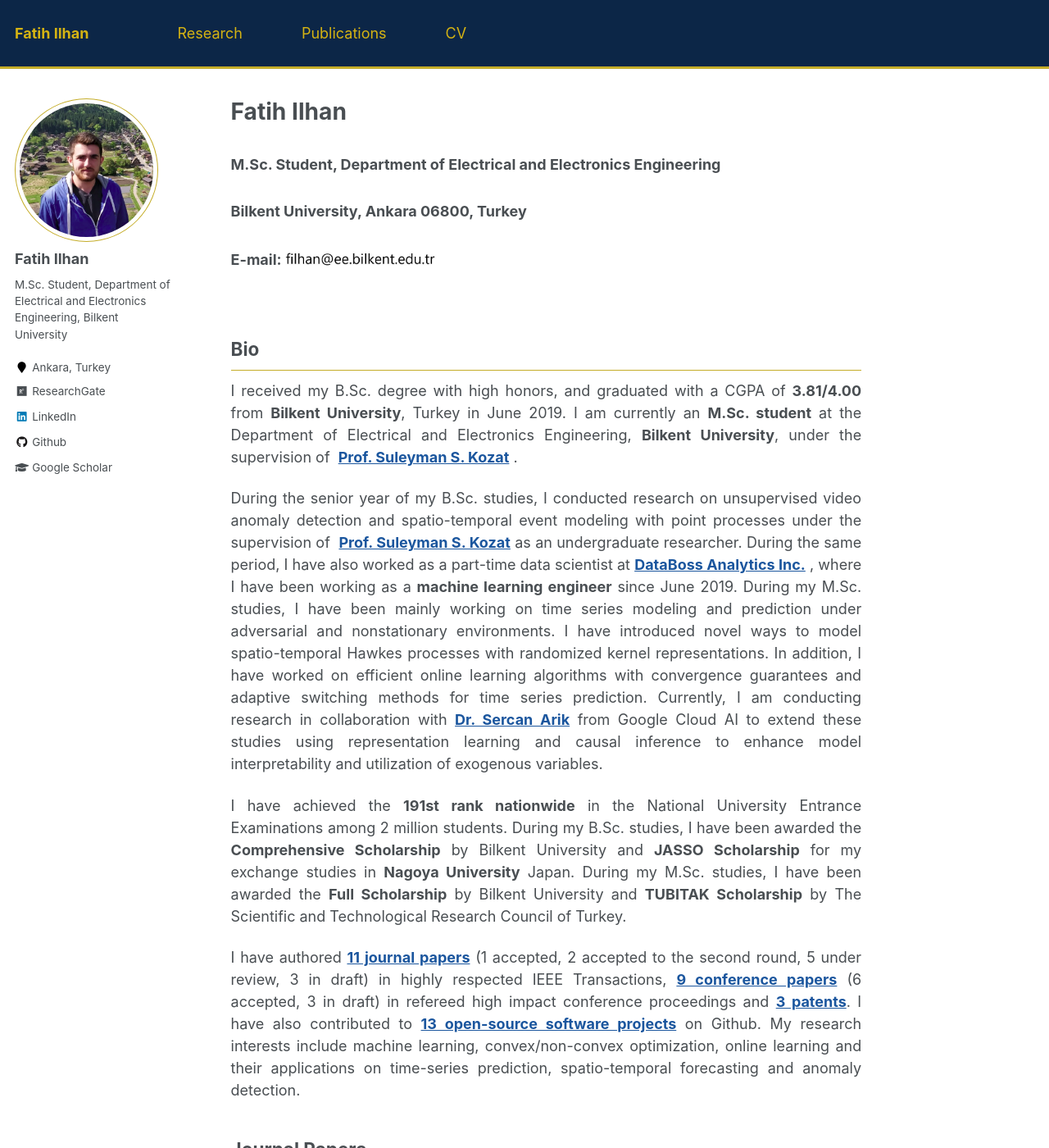
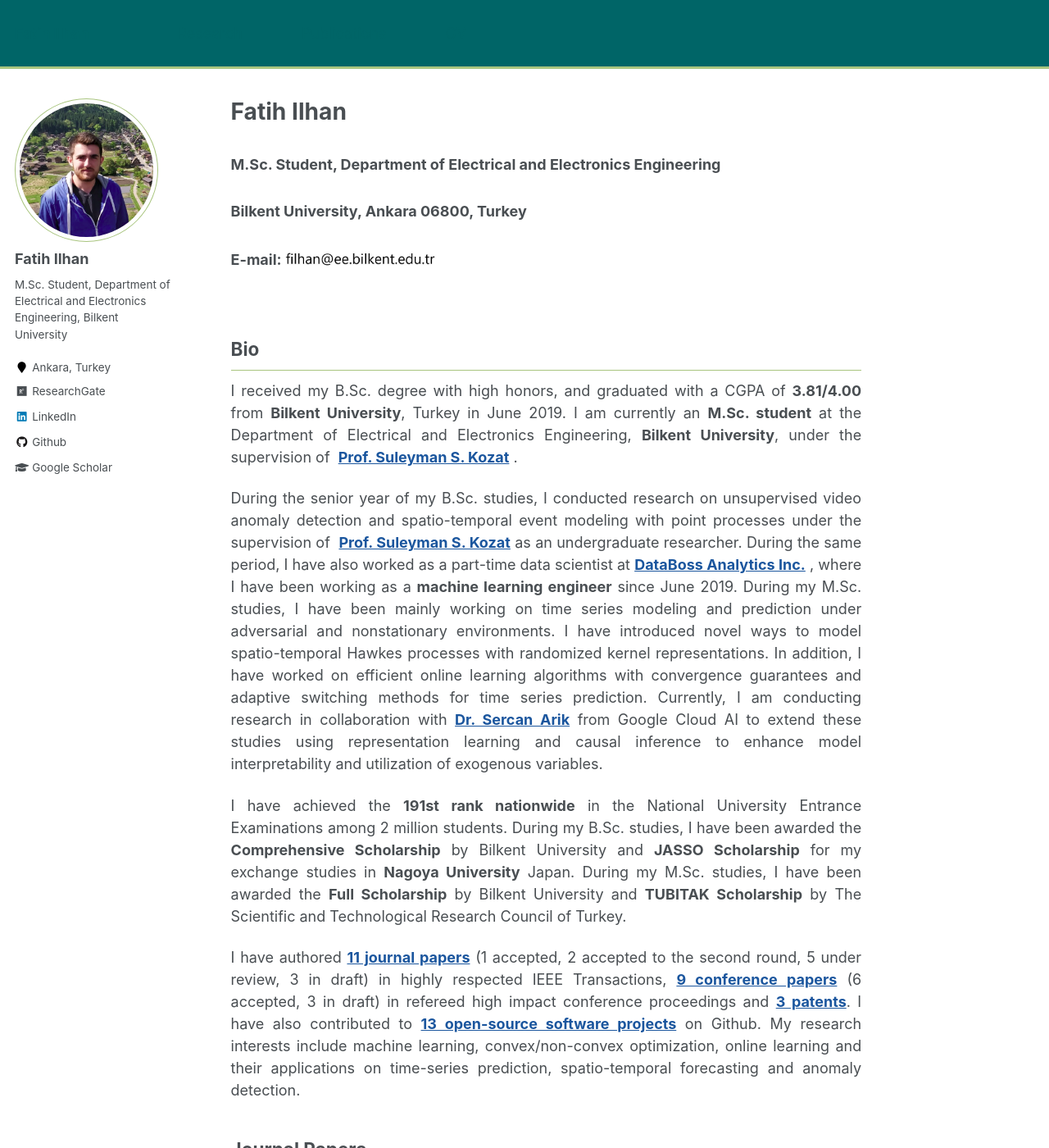
Before and after one commit to fatih-ilhan/fatih-ilhan.github.io, a Jekyll site: the page built from _pages/about.md, in a window 1280 px wide and 1400 px high. Shown: the whole window at 82% size. Built offline with Jekyll 4.4.1, drawn with Linux system fonts in a browser that asks for light colours.

Commit message:
color update

```diff
--- a/_sass/_variables.scss
+++ b/_sass/_variables.scss
@@ -54,12 +54,12 @@
 $lighter-gray               : mix(#fff, $gray, 90%);
 
 $body-color                 : #fff;
-$masthead-background-color  : #0c2647;
+$masthead-background-color  : #006567;
 $background-color           : #fff;
 $code-background-color      : #fafafa;
 $code-background-color-dark : $light-gray;
 $text-color                 : $dark-gray;
-$border-color               : #c5ad29;
+$border-color               : #a9c57f;
 
 $primary-color              : #7a8288;
 $success-color              : #62c462;
@@ -94,7 +94,7 @@
 $link-color                 : #1b569e;
 $link-color-hover           : mix(#000, $link-color, 25%);
 $link-color-visited         : mix(#fff, $link-color, 25%);
-$masthead-link-color        : #d5b313;
+$masthead-link-color        : #006567;
 $masthead-link-color-hover  : mix(#fff, $masthead-link-color, 25%);
 
 
```
